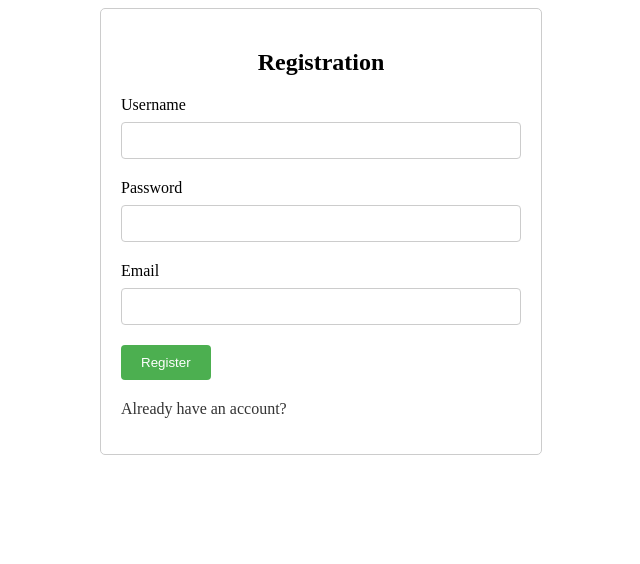
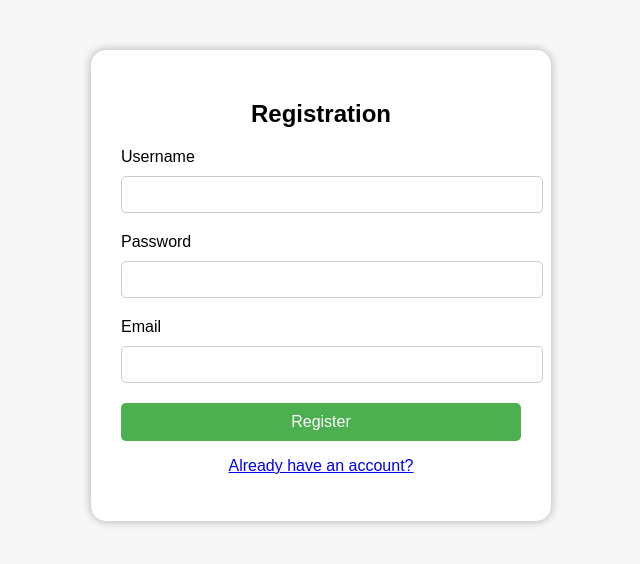
Before and after one commit to NitishMadambakam/Visitors, a Flask app: page /registration in a window 1280 px wide. Shown: the top 564 px of the page, without its empty margins (319-959 px from the left). Run offline with Flask 3, Linux system fonts and the light colour scheme.

Commit message:
Initial commit

```diff
--- a/static/registration.css
+++ b/static/registration.css
@@ -1,9 +1,15 @@
+body {
+    font-family: Arial, Helvetica, sans-serif;
+    background-color: #f7f7f7;
+}
+
 .container {
-    max-width: 400px;
-    margin: 0 auto;
-    padding: 20px;
-    border: 1px solid #ccc;
-    border-radius: 5px;
+    width: 400px;
+    margin: 50px auto;
+    padding: 30px;
+    background-color: white;
+    border-radius: 15px;
+    box-shadow: 0 0 10px rgba(0,0,0,0.3);
 }
 
 .container h2 {
@@ -11,29 +17,25 @@
     margin-bottom: 20px;
 }
 
-.container label {
-    display: block;
-    margin-bottom: 8px;
-}
-
-.container input[type="text"],
-.container input[type="password"],
-.container input[type="email"] {
+.container input[type=text],
+.container input[type=password],
+.container input[type=email] {
     width: 100%;
     padding: 10px;
-    margin-bottom: 20px;
+    margin: 10px 0 20px 0;
     border: 1px solid #ccc;
-    border-radius: 4px;
-    box-sizing: border-box;
+    border-radius: 5px;
 }
 
 .container button {
+    width: 100%;
+    padding: 10px;
     background-color: #4CAF50;
     color: white;
-    padding: 10px 20px;
     border: none;
-    border-radius: 4px;
+    border-radius: 5px;
     cursor: pointer;
+    font-size: 16px;
 }
 
 .container button:hover {
@@ -41,16 +43,6 @@
 }
 
 .links {
-    text-align: left;
-    margin-top: 20px;
+    text-align: center;
+    margin-top: 15px;
 }
-
-.links a {
-    text-decoration: none;
-    color: #333;
-    margin-right: 10px;
-}
-
-.no-account {
-    margin-top: 10px;
-}
```
